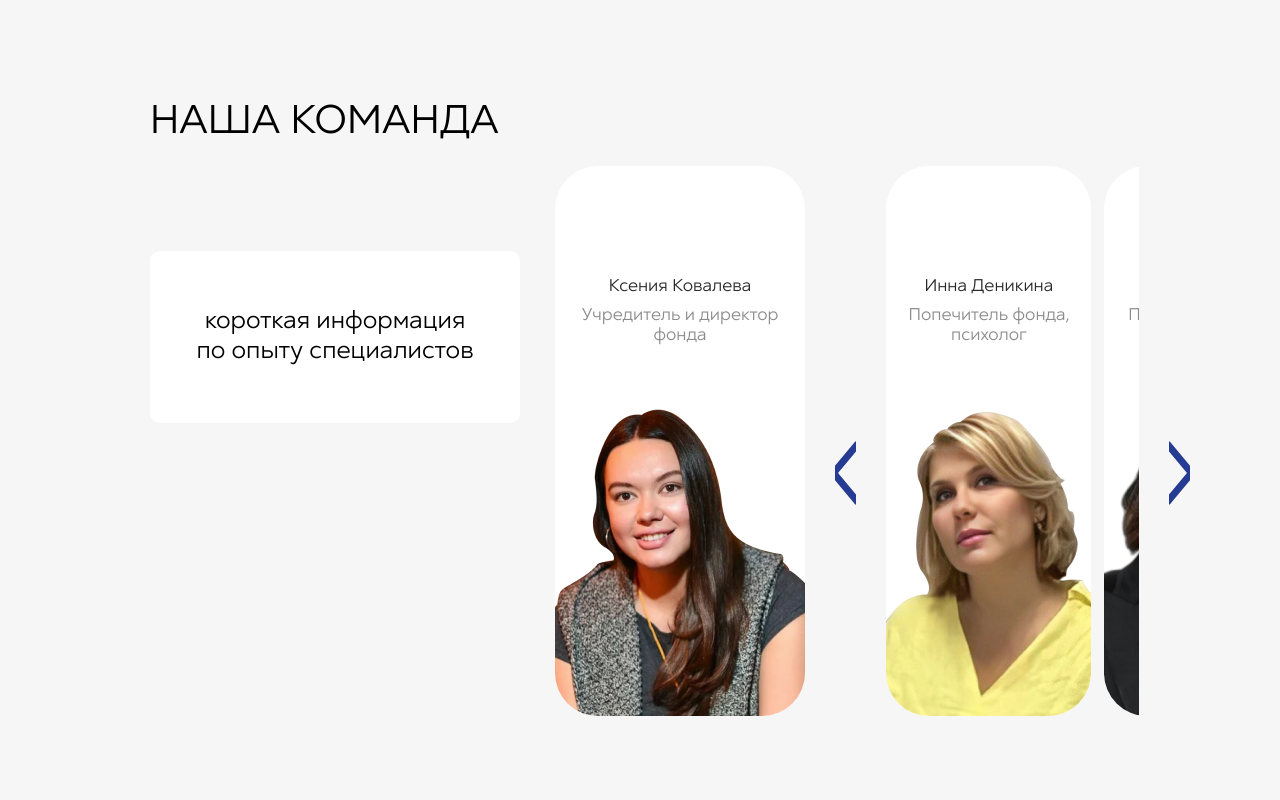
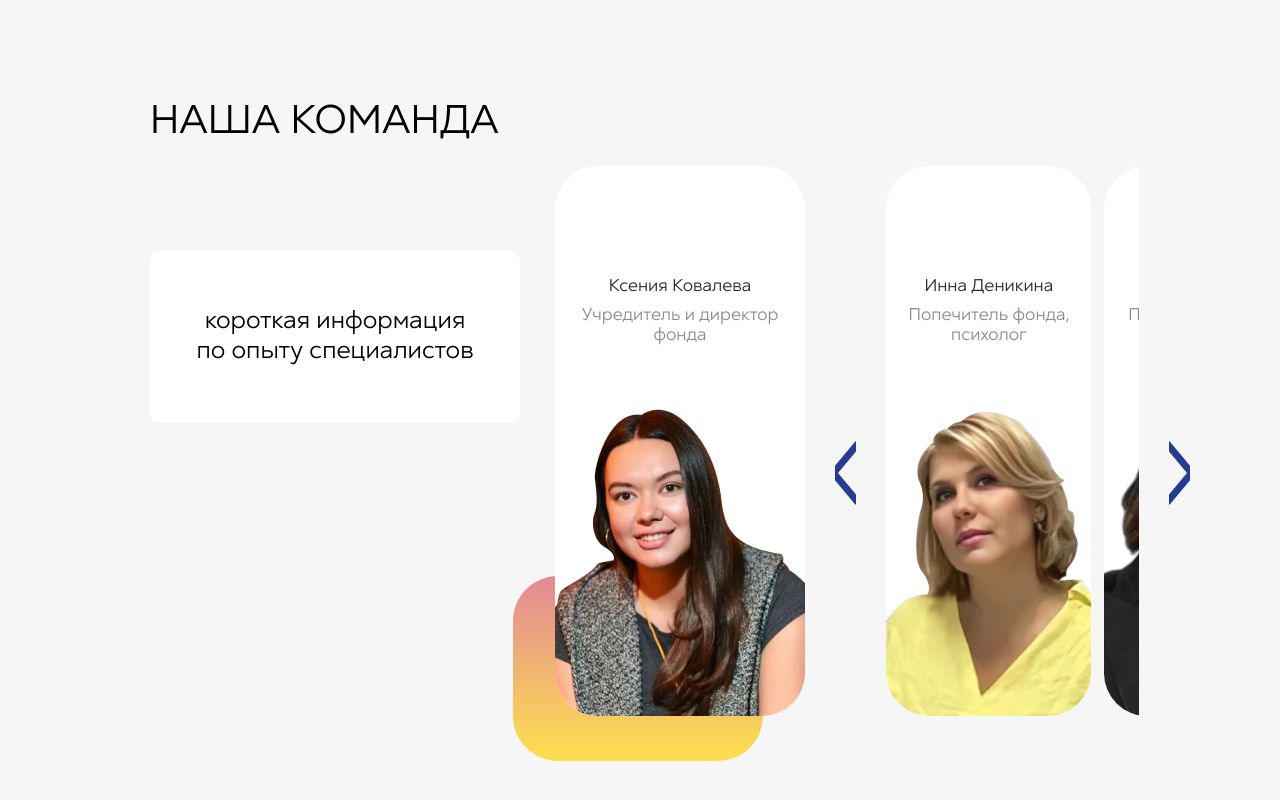
Before and after one commit to thirdmadman/fond-ravnovesie.ru_2023, a Next.js app: page / in a window 1280 px wide. Shown: the part 4676-5476 px from the top of the page. Built offline with nearby package versions, Linux system fonts and the light colour scheme.

Commit message:
feat: add lead gradient

```diff
--- a/src/styles/home/teamCard.scss
+++ b/src/styles/home/teamCard.scss
@@ -10,7 +10,6 @@
   justify-content: space-between;
   align-items: center;
   text-align: center;
-  overflow: hidden;
 
   .team-card__text {
     margin: 0 10px;
@@ -20,9 +19,25 @@
     max-width: 250px;
     max-height: 0;
     flex: 0 0 250px;
+    position: relative;
+
+    &::before {
+      content: '';
+      display: block;
+      position: absolute;
+      z-index: -1;
+      background: linear-gradient(#E38895, #FDE04D);
+      bottom: -45px;
+      left: -42px;
+      width: 250px;
+      height: 185px;
+      border-radius: 45px;
+    }
   }
 
-
+  img {
+    border-radius: 43px;
+  }
 
   .team-card__name {
     margin-top: 113px;
```
